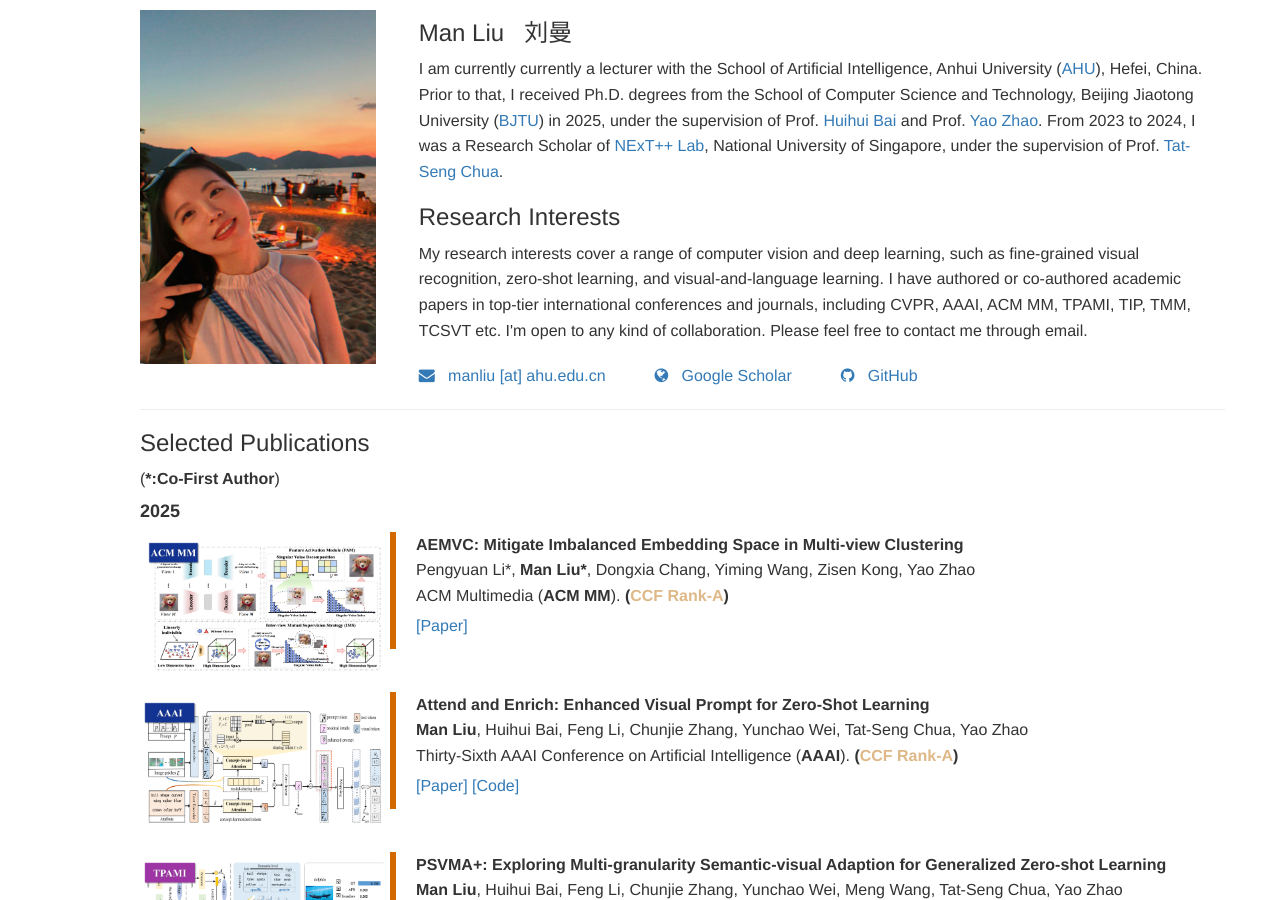
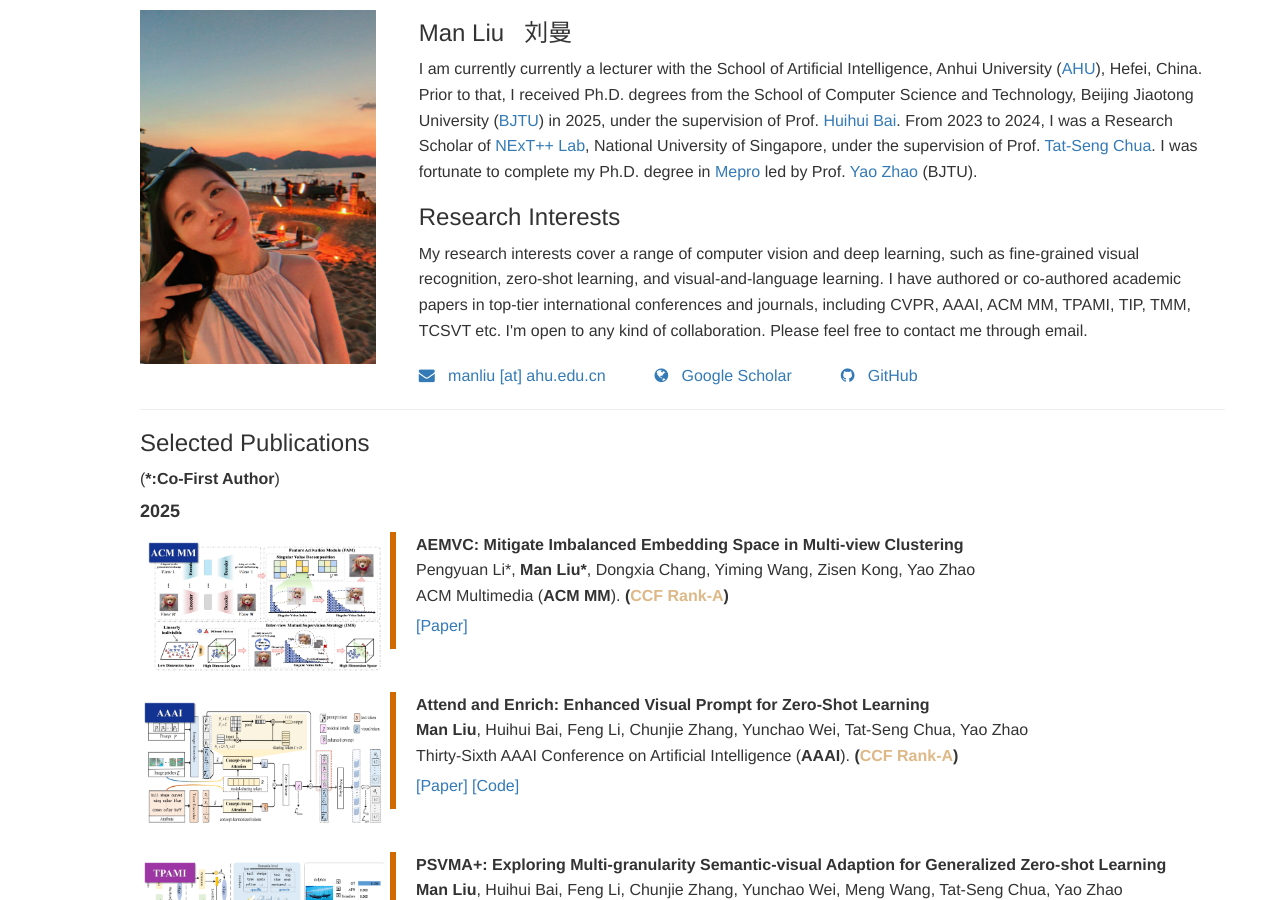
Before and after one commit to ManLiuCoder/ManLiuCoder.github.io, a Jekyll site: the page built from index.html, in a window 1280 px wide and 900 px high. Built offline with Jekyll 4.4.1, drawn with Linux system fonts in a browser that asks for light colours; nearby versions of some CDN libraries; library files that are not in the unit come from our copies.

Commit message:
“update”

```diff
--- a/_includes/introduction.html
+++ b/_includes/introduction.html
@@ -18,9 +18,11 @@
 			</p>
 			<p>
 			I am currently currently a lecturer with the School of Artificial Intelligence, Anhui University (<a href="https://en.ahu.edu.cn/">AHU</a>), Hefei, China.
-			Prior to that, I received Ph.D. degrees from the School of Computer Science and Technology, Beijing Jiaotong University (<a href="https://bjtu.edu.cn/">BJTU</a>) in 2025, under the supervision of Prof. <a href="https://faculty.bjtu.edu.cn/8181/">Huihui Bai</a> and Prof. <a href="http://faculty.bjtu.edu.cn/5900/">Yao Zhao</a>.
-			From 2023 to 2024, I was a Research Scholar of <a href="https://www.nextcenter.org/">NExT++ Lab</a>, National University of Singapore, under the supervision of Prof. <a href="https://www.chuatatseng.com/">Tat-Seng Chua</a>.
-			</p>
+			Prior to that, I received Ph.D. degrees from the School of Computer Science and Technology, Beijing Jiaotong University (<a href="https://bjtu.edu.cn/">BJTU</a>) in 2025, under the supervision of Prof. <a href="https://faculty.bjtu.edu.cn/8181/">Huihui Bai</a>.
+			From 2023 to 2024, I was a Research Scholar of <a href="https://www.nextcenter.org/">NExT++ Lab</a>, National University of Singapore, under the supervision of Prof. <a href="https://www.chuatatseng.com/">Tat-Seng Chua</a>. I was fortunate to complete my Ph.D. degree in  <a href="http://mepro.bjtu.edu.cn/">Mepro</a>  led by Prof. <a href="http://faculty.bjtu.edu.cn/5900/">Yao Zhao</a> (BJTU).
+
+
+		</p>
 			<h3>
 				Research Interests
 				</h3>
```
